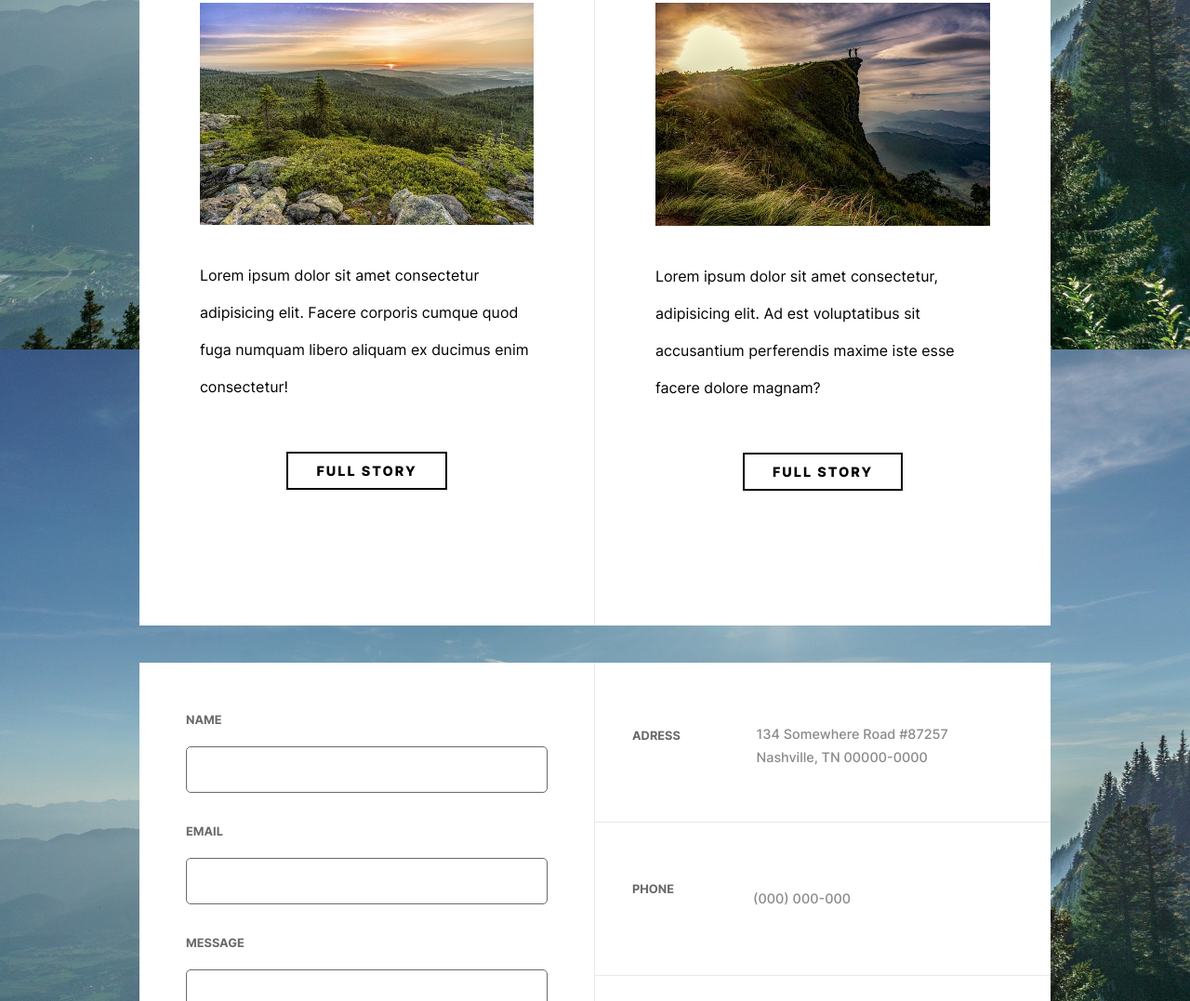
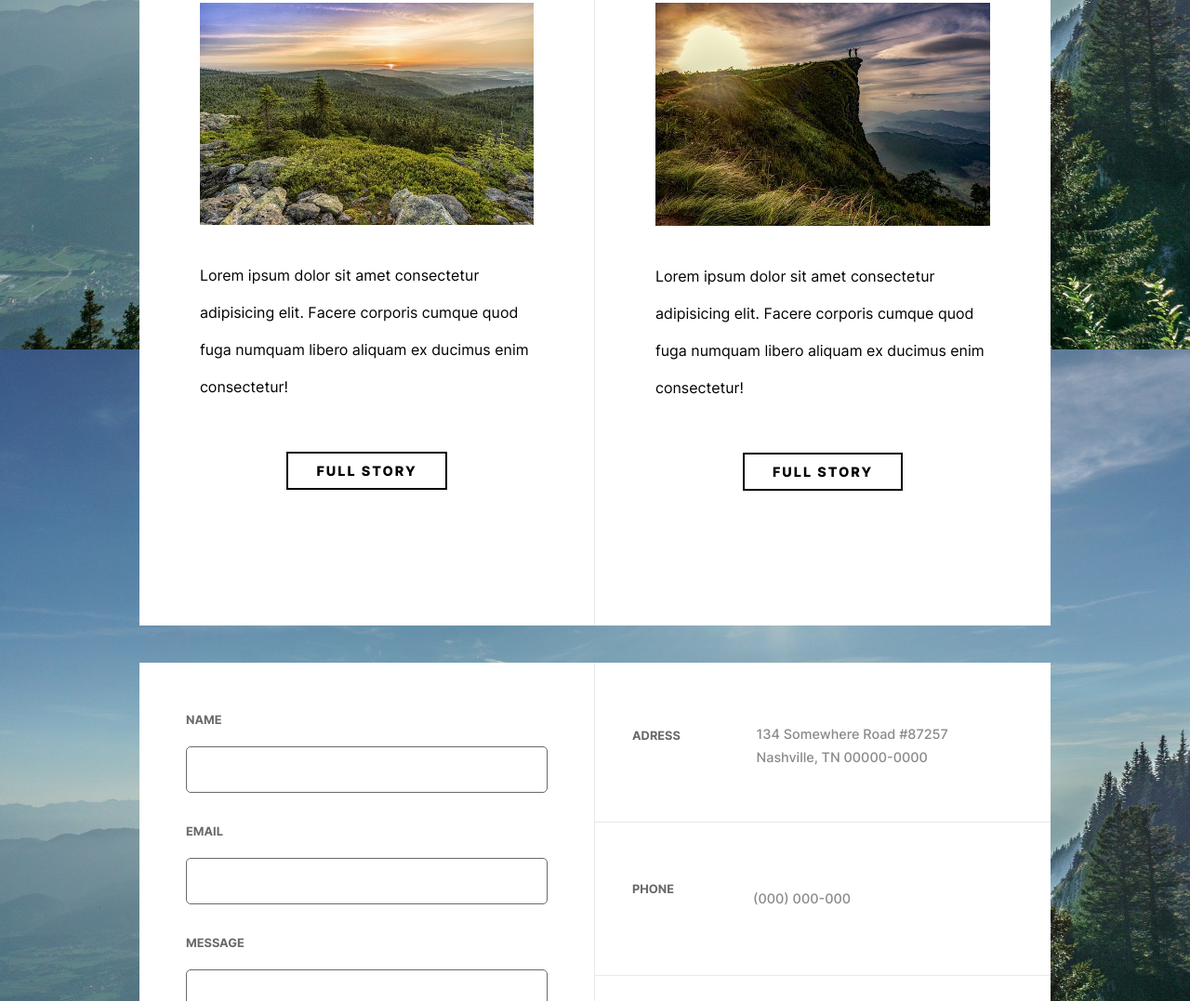
Before and after one commit to Kintoraa/montagne.github.io, a plain HTML site: page index.html in a window 1280 px wide. Shown: the part 2298-3375 px from the top of the page at 93% size. Drawn offline with Linux system fonts and the light colour scheme.

Commit message:
version corrigé 3.0

```diff
--- a/index.html
+++ b/index.html
@@ -74,8 +74,8 @@
             <h3>Primis eget <br>imperdiet lorem</h3>
             <div>
                 <img src="./assets/image/pic03.jpg" alt="Image de deux personne en haut de la montagne">
-                <p>Lorem ipsum dolor sit amet consectetur, adipisicing elit. Ad est voluptatibus sit accusantium
-                    perferendis maxime iste esse facere dolore magnam? </p>
+                <p>Lorem ipsum dolor sit amet consectetur adipisicing elit. Facere corporis cumque quod fuga numquam
+                    libero aliquam ex ducimus enim consectetur! </p>
             </div>
             <button class="buttons">Full story</button>
         </div>
```
